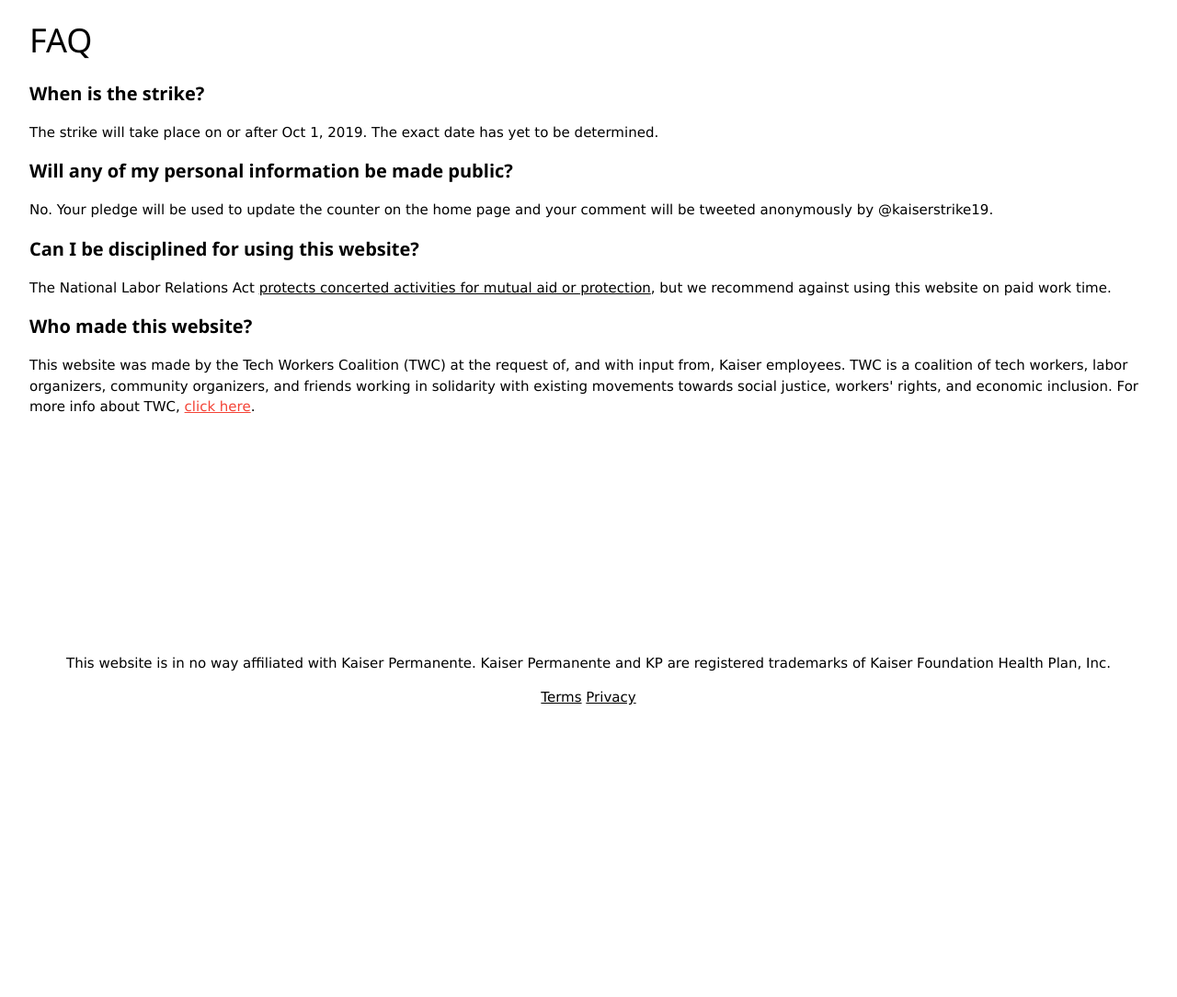
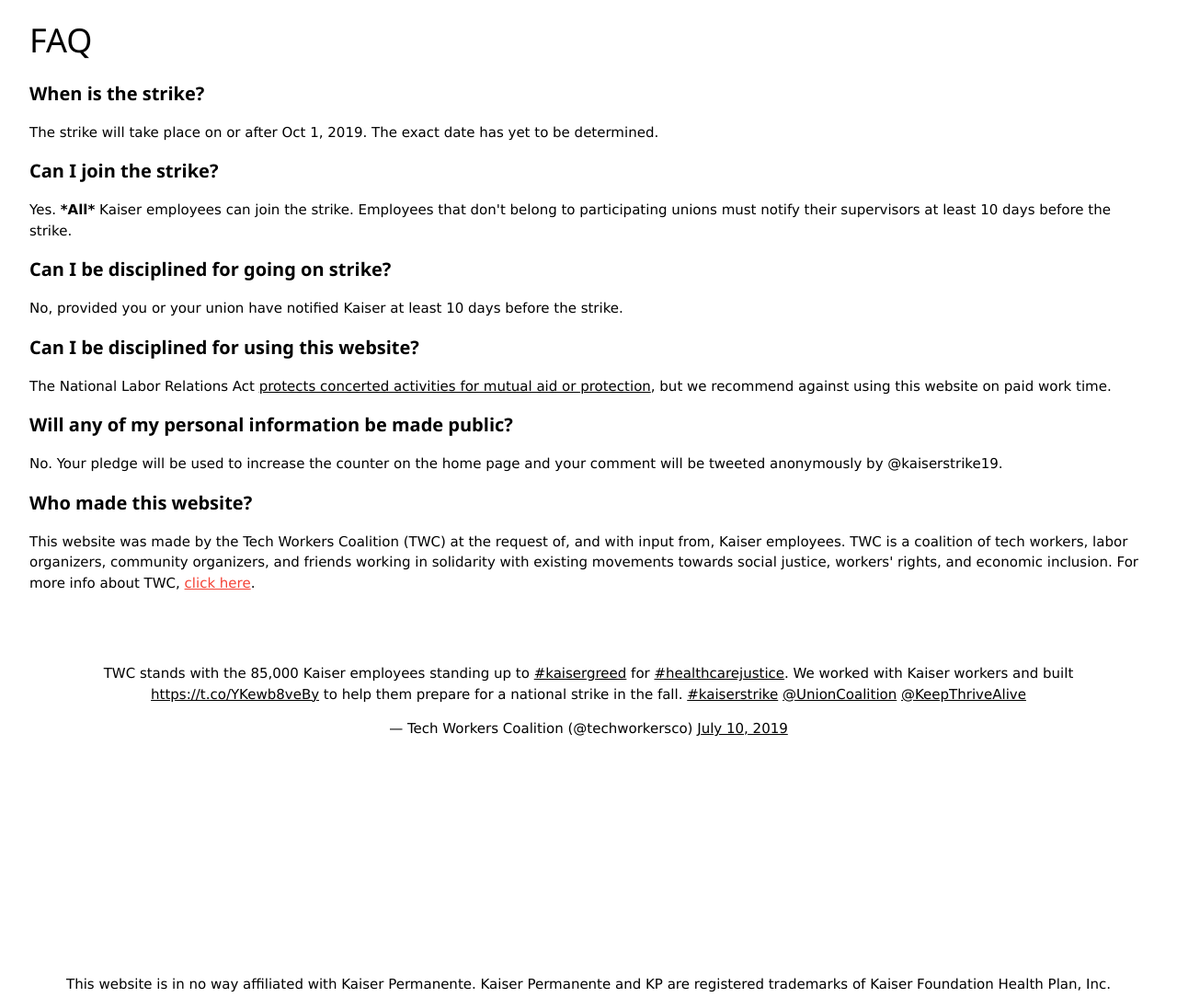
Before and after one commit to morgworth/KP-Strike-Pledge-App, a Django app: page /faq/ in a window 1280 px wide. Shown: the part 162-1246 px from the top of the page at 92% size. Before the commit the page ends 929 px from the top, so only its background shows below. Run offline with Django 3.2, Linux system fonts and the light colour scheme; some libraries are stand-ins or nearby versions.

Commit message:
Update faq.html

```diff
--- a/strike_pledge/templates/faq.html
+++ b/strike_pledge/templates/faq.html
@@ -74,15 +74,20 @@
   <h1 class="w3-margin w3-xxlarge">FAQ</h1>
   <h4 class="w3-margin"><b>When is the strike?</b></h4>
   <p class="w3-margin">The strike will take place on or after Oct 1, 2019. The exact date has yet to be determined.</p>
-  <h4 class="w3-margin"><b>Will any of my personal information be made public?</b></h4>
-  <p class="w3-margin">No. Your pledge will be used to update the counter on the home page and your comment will be tweeted anonymously by @kaiserstrike19.</p>
+  <h4 class="w3-margin"><b>Can I join the strike?</b></h4>
+  <p class="w3-margin">Yes. <b>*All*</b> Kaiser employees can join the strike. Employees that don't belong to participating unions must notify their supervisors at least 10 days before the strike.</p>
+  <h4 class="w3-margin"><b>Can I be disciplined for going on strike?</b></h4>
+  <p class="w3-margin">No, provided you or your union have notified Kaiser at least 10 days before the strike.</p>
   <h4 class="w3-margin"><b>Can I be disciplined for using this website?</b></h4>
   <p class="w3-margin">The National Labor Relations Act <a href="https://www.nlrb.gov/sites/default/files/attachments/basic-page/node-3024/basicguide.pdf">protects concerted activities for mutual aid or protection</a>, but we recommend against using this website on paid work time.</p>
+  <h4 class="w3-margin"><b>Will any of my personal information be made public?</b></h4>
+  <p class="w3-margin">No. Your pledge will be used to increase the counter on the home page and your comment will be tweeted anonymously by @kaiserstrike19.</p>
   <h4 class="w3-margin"><b>Who made this website?</b></h4>
   <p class="w3-margin">This website was made by the Tech Workers Coalition (TWC) at the request of,
   and with input from, Kaiser employees. TWC is a coalition of tech workers, labor organizers,
   community organizers, and friends working in solidarity with existing movements towards social justice,
-  workers' rights, and economic inclusion. For more info about TWC, <a href="https://techworkerscoalition.org" class="w3-text-red">click here</a>.</p>
+  workers' rights, and economic inclusion. For more info about TWC, <a href="https://techworkerscoalition.org" class="w3-text-red">click here</a>.</p><br><br>
+  <blockquote class="twitter-tweet" align="center" data-cards="hidden" data-lang="en" width="300" dnt="true"><p lang="en" dir="ltr">TWC stands with the 85,000 Kaiser employees standing up to <a href="https://twitter.com/hashtag/kaisergreed?src=hash&amp;ref_src=twsrc%5Etfw">#kaisergreed</a> for <a href="https://twitter.com/hashtag/healthcarejustice?src=hash&amp;ref_src=twsrc%5Etfw">#healthcarejustice</a>. We worked with Kaiser workers and built <a href="https://t.co/YKewb8veBy">https://t.co/YKewb8veBy</a> to help them prepare for a national strike in the fall. <a href="https://twitter.com/hashtag/kaiserstrike?src=hash&amp;ref_src=twsrc%5Etfw">#kaiserstrike</a> <a href="https://twitter.com/UnionCoalition?ref_src=twsrc%5Etfw">@UnionCoalition</a> <a href="https://twitter.com/KeepThriveAlive?ref_src=twsrc%5Etfw">@KeepThriveAlive</a></p>&mdash; Tech Workers Coalition (@techworkersco) <a href="https://twitter.com/techworkersco/status/1149039361393958913?ref_src=twsrc%5Etfw">July 10, 2019</a></blockquote> <script async src="https://platform.twitter.com/widgets.js" charset="utf-8"></script>
   <br><br><br><br><br><br><br><br><br><br>
 </div>
 <!-- Footer -->
```
